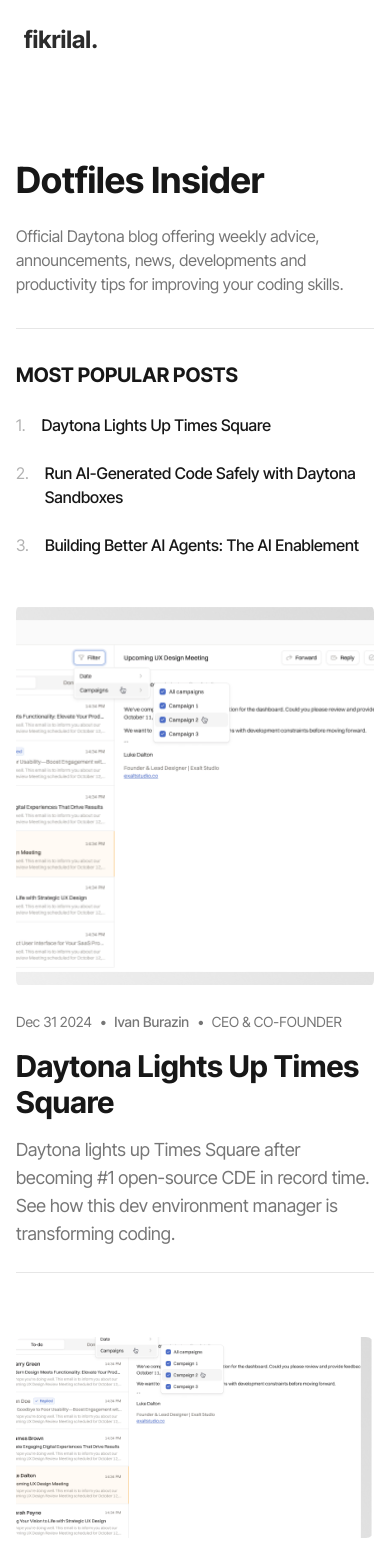
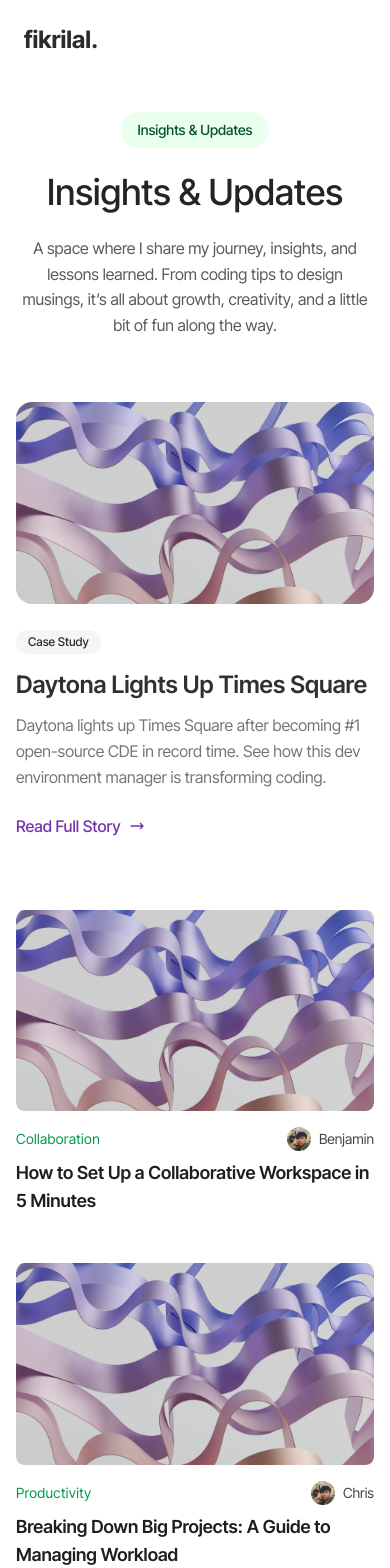
Before and after one commit to fikrilal/code-alchemy, a Next.js app: page /blog in a window 390 px wide. Shown: the top 1568 px of the page. Built offline with nearby package versions, Linux system fonts and the light colour scheme; a web font is replaced by a local one; what tailwind-hamburgers would draw is missing.

Commit message:
fix: fixing BlogSection responsiveness

```diff
--- a/src/app/about/components/MainSection.jsx
+++ b/src/app/about/components/MainSection.jsx
@@ -61,7 +61,9 @@ export default function MainSection() {
           <span className="w-2 h-2 rounded-full bg-green-500 mr-2"></span>
           Available for freelance work
         </p>
-        <h1 className="text-7xl font-medium text-slate-900">About Me</h1>
+        <h1 className="text-4xl sm:text-5xl md:text-6xl lg:text-7xl font-medium text-slate-900">
+          About Me
+        </h1>
       </section>
 
       {/* Main Section */}
--- a/src/app/blog/components/ListSection.jsx
+++ b/src/app/blog/components/ListSection.jsx
@@ -1,53 +1,104 @@
-// components/blog/BlogListSection.jsx
-import Link from "next/link";
-import Image from "next/image";
-import { format } from "date-fns";
+"use client"; // If using Next.js App Router
 
-export default function BlogListSection({ posts }) {
-  const newestPosts = [...posts].sort(
-    (a, b) => new Date(b.date) - new Date(a.date)
-  );
+import Image from "next/image"; // Optional if using Next.js
+
+export default function BlogListSection() {
+  // Updated mock data
+  const blogPosts = [
+    {
+      id: 1,
+      category: "Collaboration",
+      title: "How to Set Up a Collaborative Workspace in 5 Minutes",
+      imageUrl: "/images/dummy-image.jpg",
+      authorName: "Benjamin",
+      authorAvatar: "/images/avatar.jpg",
+    },
+    {
+      id: 2,
+      category: "Productivity",
+      title: "Breaking Down Big Projects: A Guide to Managing Workload",
+      imageUrl: "/images/dummy-image.jpg",
+      authorName: "Chris",
+      authorAvatar: "/images/avatar.jpg",
+    },
+    {
+      id: 3,
+      category: "Industry",
+      title: "The Evolution of Machine Learning in Business",
+      imageUrl: "/images/dummy-image.jpg",
+      authorName: "Jessica",
+      authorAvatar: "/images/avatar.jpg",
+    },
+    {
+      id: 4,
+      category: "Productivity",
+      title: "10 Quick Hacks to Boost Your Productivity Today",
+      imageUrl: "/images/dummy-image.jpg",
+      authorName: "Benjamin",
+      authorAvatar: "/images/avatar.jpg",
+    },
+    {
+      id: 5,
+      category: "Collaboration",
+      title: "5 Essential Tools for Effective Remote Collaboration",
+      imageUrl: "/images/dummy-image.jpg",
+      authorName: "Chris",
+      authorAvatar: "/images/avatar.jpg",
+    },
+    {
+      id: 6,
+      category: "Automation",
+      title: "Top 5 Benefits of Automation for Small Businesses",
+      imageUrl: "/images/dummy-image.jpg",
+      authorName: "Jessica",
+      authorAvatar: "/images/avatar.jpg",
+    },
+  ];
 
   return (
-    <section className="mb-16">
-      <div className="grid gap-12">
-        {newestPosts.map((post) => (
-          <div key={post.slug} className="border-b pb-10">
-            <Link
-              href={`/blog/${post.slug}`}
-              className="group hover:opacity-90 transition-opacity"
-            >
-              <div className="grid grid-cols-1 sm:grid-cols-3 gap-8">
-                {/* Image Section - 16:9 ratio */}
-                <div className="relative w-full h-0 pb-[56.25%] col-span-1 sm:col-span-1 flex-shrink-0">
+    <section className="bg-white text-gray-900 py-10 sm:py-12 lg:py-16">
+      <div className="container mx-auto px-0 lg:px-8">
+        {/* Grid of blog posts */}
+        <div className="grid grid-cols-1 sm:grid-cols-2 lg:grid-cols-3 gap-6">
+          {blogPosts.map((post) => (
+            <div key={post.id} className="flex flex-col">
+              {/* Post image */}
+              <div className="relative w-full pt-[56.25%] rounded-lg overflow-hidden">
                 <Image
-                    src={post.image}
+                  src={post.imageUrl}
                   alt={post.title}
-                    fill
-                    className="object-cover rounded-lg"
-                    sizes="(max-width: 768px) 100vw, (max-width: 1200px) 50vw, 33vw"
+                  layout="fill"
+                  className="absolute inset-0 object-cover rounded-lg"
                 />
               </div>
 
-                {/* Text Content */}
-                <div className="sm:col-span-2">
-                  <h3 className="text-2xl font-semibold leading-snug mb-3 group-hover:text-green-600 transition-colors">
+              {/* Post content */}
+              <div className="py-4 flex flex-col flex-grow">
+                <div className="flex items-center justify-between mb-2">
+                  <span className="text-sm sm:text-sm md:text-md lg:text-md text-green-600 tracking-wide">
+                    {post.category}
+                  </span>
+                  <div className="flex items-center">
+                    <div className="relative w-6 h-6 rounded-full overflow-hidden">
+                      <Image
+                        src={post.authorAvatar}
+                        alt={post.authorName}
+                        fill
+                        className="object-cover"
+                      />
+                    </div>
+                    <p className="ml-2 text-sm sm:text-sm md:text-md lg:text-md text-gray-600">
+                      {post.authorName}
+                    </p>
+                  </div>
+                </div>
+                <h3 className="text-lg sm:text-xl lg:font-xl font-semibold mb-2 line-clamp-2 hover:underline">
                   {post.title}
                 </h3>
-                  <p className="text-base text-slate-600 mb-4">
-                    {format(new Date(post.date), "MMM dd yyyy")} · {post.author}
-                  </p>
-                  <p className="text-slate-700 leading-relaxed mb-4">
-                    {post.description}
-                  </p>
-                  <span className="text-green-600 font-medium text-sm tracking-wide uppercase">
-                    Read More →
-                  </span>
               </div>
             </div>
-            </Link>
+          ))}
         </div>
-        ))}
       </div>
     </section>
   );
--- a/src/app/blog/components/MainSection.jsx
+++ b/src/app/blog/components/MainSection.jsx
@@ -1,14 +1,82 @@
-// components/blog/BlogMainSection.jsx
-import BlogSidebar from "./BlogSidebar";
-import FeaturedPost from "./FeaturedPost";
+import Link from "next/link";
+import Image from "next/image";
 
 export default function BlogMainSection({ posts }) {
+  const featuredPost = posts.find((post) => post.highlight);
+
   return (
-    <div className="grid lg:grid-cols-3 gap-12">
-      <BlogSidebar posts={posts} />
-      <div className="lg:col-span-2">
-        <FeaturedPost posts={posts} />
+    <section className="max-w-auto mx-auto sm:px-6 lg:px-8 pb-8 lg:pb-8">
+      {/* Header Section */}
+      <div className="max-w-3xl mx-auto text-center mb-16 lg:mb-20">
+        <span className="inline-block px-4 py-2 bg-green-100 text-green-800 rounded-full text-sm font-medium mb-6">
+          Insights & Updates
+        </span>
+        <h1 className="text-4xl sm:text-5xl md:text-6xl lg:text-7xl font-medium text-slate-1000 mb-6">
+          Insights & Updates
+        </h1>
+        <p className="text-base sm:text-lg lg:text-lg text-slate-700 max-w-2xl mx-auto leading-[1.6] sm:!leading-[1.8]">
+          A space where I share my journey, insights, and lessons learned. From
+          coding tips to design musings, it’s all about growth, creativity, and
+          a little bit of fun along the way.
+        </p>
       </div>
-    </div>
+
+      {/* Featured Post */}
+      {featuredPost && (
+        <article className="group relative">
+          <Link href={`/blog/${featuredPost.slug}`} className="block">
+            <div className="grid lg:grid-cols-2 gap-6 lg:gap-10">
+              {/* Image Container with Fixed Aspect Ratio */}
+              <div className="relative overflow-hidden rounded-2xl">
+                {/* Use padding-bottom trick for 16:9 */}
+                <div
+                  className="relative w-full"
+                  style={{ paddingBottom: "56.25%" }}
+                >
+                  <Image
+                    src={featuredPost.image}
+                    alt={featuredPost.title}
+                    layout="fill"
+                    className="absolute inset-0 object-cover object-center"
+                    sizes="(max-width: 1024px) 100vw, 50vw"
+                  />
+                </div>
+              </div>
+
+              {/* Content Container */}
+              <div className="flex flex-col">
+                <div className="space-y-2">
+                  <span className="inline-flex items-center px-3 py-1 bg-gray-100 text-gray-800 rounded-full text-xs sm:text-sm font-medium">
+                    Case Study
+                  </span>
+                  <h2 className="text-2xl sm:text-3xl md:text-4xl font-semibold text-slate-900 leading-tight pt-2 sm:pt-3 md:pt-4 lg:pt-4 hover:underline">
+                    {featuredPost.title}
+                  </h2>
+                  <p className="text-md sm:text-base md:text-lg text-slate-600 pt-1 sm:pt-2 leading-relaxed">
+                    {featuredPost.excerpt}
+                  </p>
+                  <div className="inline-flex items-center text-brand-primary font-medium hover:text-slate-900 pt-4 sm:pt-6 lg:pt-8 transition-colors">
+                    Read Full Story
+                    <svg
+                      className="w-4 h-4 ml-2"
+                      fill="none"
+                      stroke="currentColor"
+                      viewBox="0 0 24 24"
+                    >
+                      <path
+                        strokeLinecap="round"
+                        strokeLinejoin="round"
+                        strokeWidth={2}
+                        d="M17 8l4 4m0 0l-4 4m4-4H3"
+                      />
+                    </svg>
+                  </div>
+                </div>
+              </div>
+            </div>
+          </Link>
+        </article>
+      )}
+    </section>
   );
 }
--- a/src/app/blog/page.js
+++ b/src/app/blog/page.js
@@ -16,7 +16,7 @@ export default function BlogHomePage() {
       date: "2024-12-31",
       excerpt:
         "Daytona lights up Times Square after becoming #1 open-source CDE in record time. See how this dev environment manager is transforming coding.",
-      image: "/images/image1.png",
+      image: "/images/dummy-image.jpg",
       popular: true,
       highlight: true,
     },
@@ -74,7 +74,7 @@ export default function BlogHomePage() {
   return (
     <>
       <Navbar />
-      <div className="container mx-auto px-4 pt-40">
+      <div className="container mx-auto pt-28 lg:pt-32 px-4">
         <BlogMainSection posts={posts} />
         <BlogListSection posts={posts} />
       </div>
```
Also changed, not shown: public/images/dummy-image.jpg (added), public/images/image1.png. Lines whose indentation alone changed are shown as unchanged.
